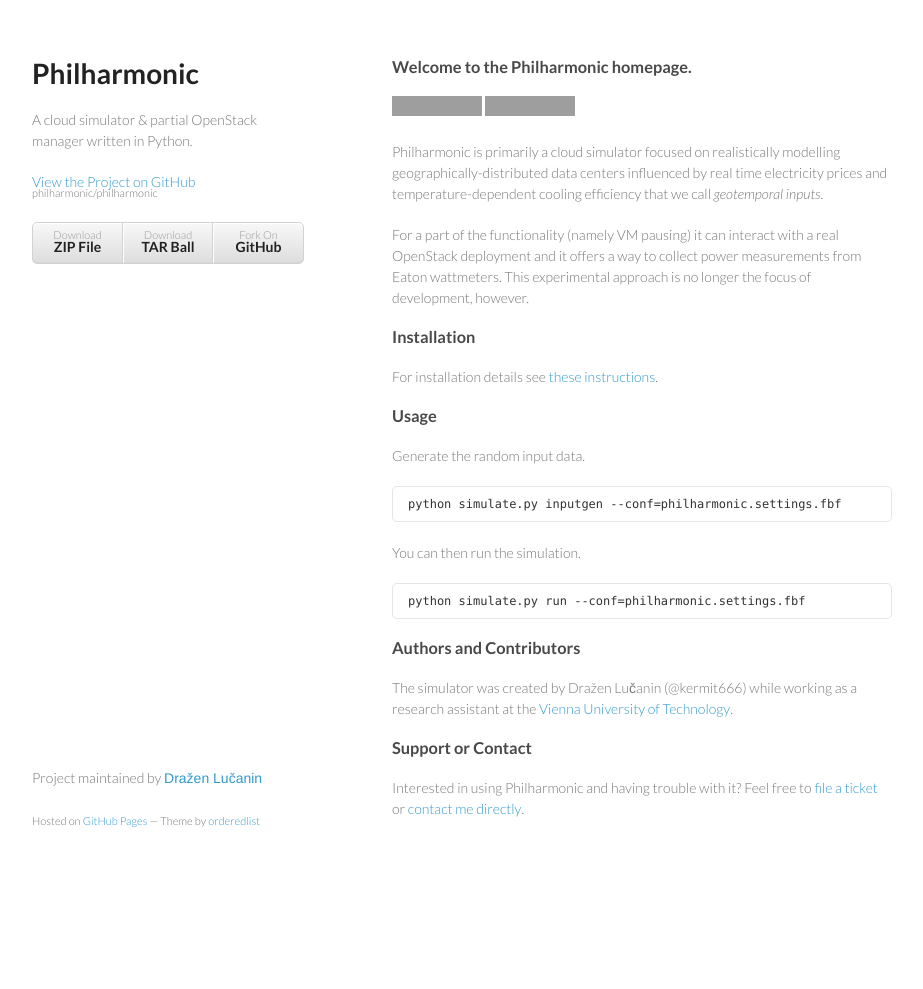
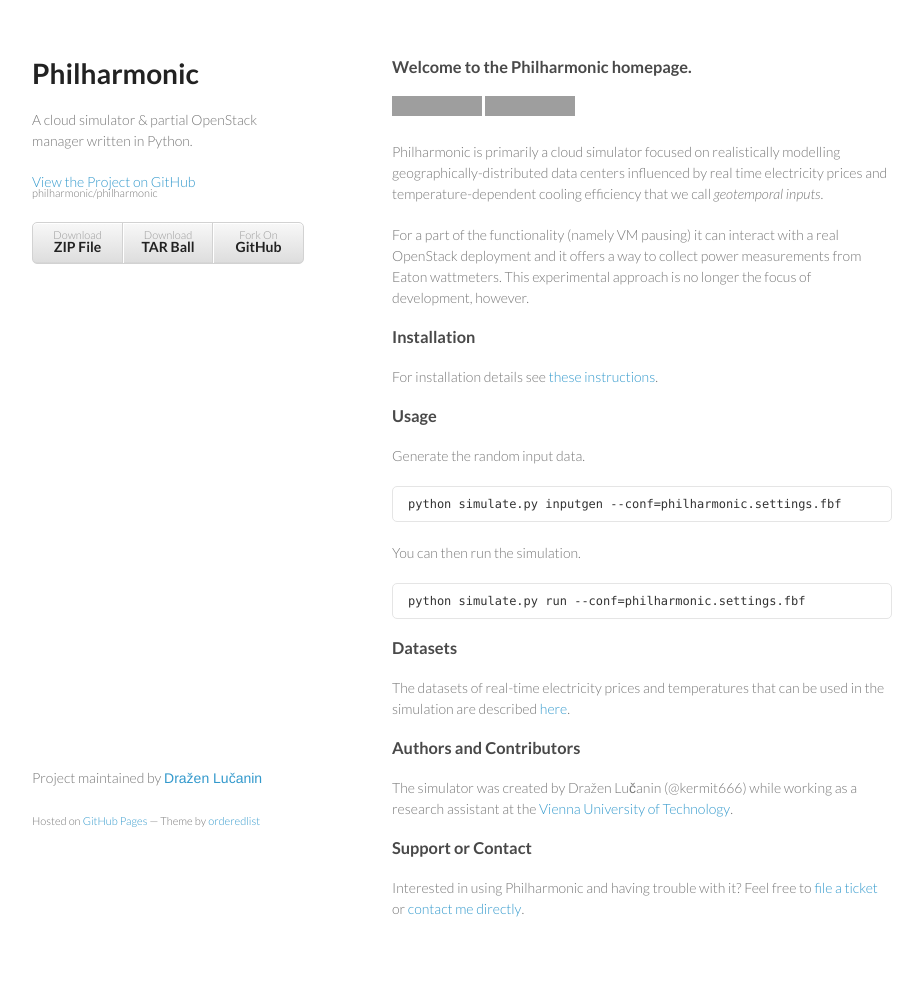
Before and after one commit to philharmonic/philharmonic.github.io, a Jekyll site: the page built from index.md, in a window 1280 px wide. Shown: the whole page, without its empty margins (178-1101 px from the left). Built offline with Jekyll 4.4.1, drawn with Linux system fonts in a browser that asks for light colours; before the commit the page ends 900 px from its top, so only the background shows below that; grey boxes are pictures that could not be loaded.

Commit message:
link to datasets

```diff
--- a/index.md
+++ b/index.md
@@ -32,6 +32,12 @@
 
     python simulate.py run --conf=philharmonic.settings.fbf
 
+### Datasets
+
+The datasets of real-time electricity prices and temperatures that can be used
+in the simulation are described
+[here](https://github.com/philharmonic/philharmonic/tree/master/io/geotemp).
+
 ### Authors and Contributors
 
 The simulator was created by Dražen Lučanin (@kermit666)
```
